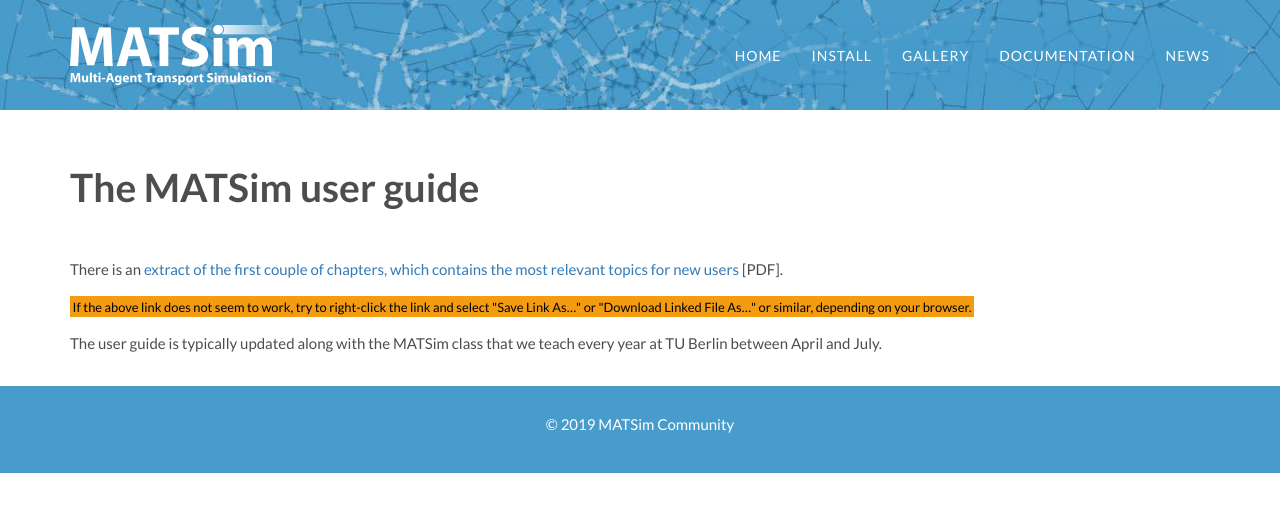
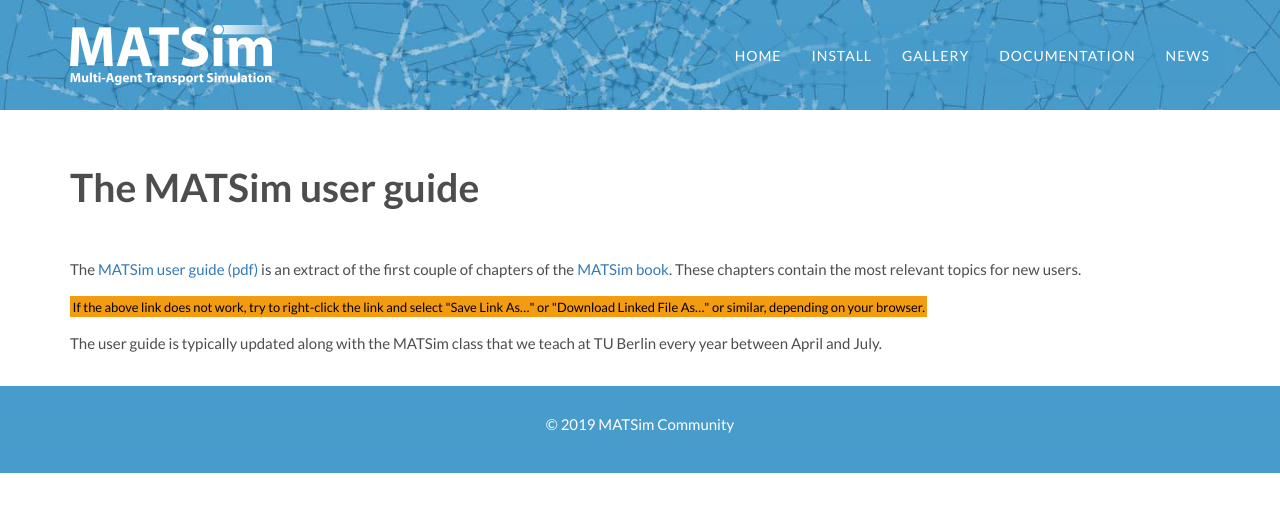
Before and after one commit to matsim-org/jekyll-website, a Jekyll site: the page built from docs/userguide/index.md, in a window 1280 px wide. Shown: the top 512 px of the page. Built offline with Jekyll 4.4.1, drawn with Linux system fonts in a browser that asks for light colours; some web fonts are replaced.

Commit message:
(hopefully) add direkt link matsim.org/userguide ; add userguide as quick link under matsim.org/docs ; some maintenance

```diff
--- a/docs/userguide/index.md
+++ b/docs/userguide/index.md
@@ -9,9 +9,8 @@
 
 <br/>
 
+The [MATSim user guide (pdf)](http://ci.matsim.org:8080/job/MATSim-Book/ws/partOne-latest.pdf) is an extract of the first couple of chapters of the [MATSim book](/the-book).  These chapters contain the most relevant topics for new users.
 
-There is an [extract of the first couple of chapters, which contains the most relevant topics for new users](http://ci.matsim.org:8080/job/MATSim-Book/ws/partOne-latest.pdf) [PDF].
+<small><mark>If the above link does not work, try to right-click the link and select "Save Link As…" or "Download Linked File As…" or similar, depending on your browser.</mark></small>
 
-<small><mark>If the above link does not seem to work, try to right-click the link and select "Save Link As…" or "Download Linked File As…" or similar, depending on your browser.</mark></small>
-
-The user guide is typically updated along with the MATSim class that we teach every year at TU Berlin between April and July.
+The user guide is typically updated along with the MATSim class that we teach at TU Berlin every year between April and July.
```
Also changed, not shown: docs/index.md (+2 -1 lines), 1 other file.
